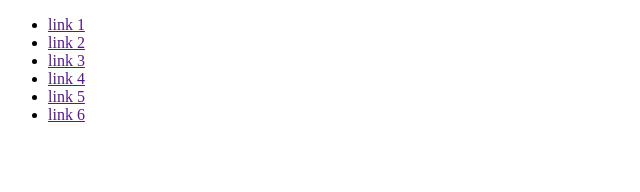
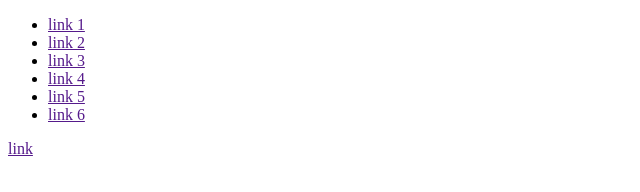
Before and after one commit to b9532970850/test-git-repo, a plain HTML site: page index.html in a window 1280 px wide. Shown: the full height of the page, 0-640 px from the left. Drawn offline with Linux system fonts and the light colour scheme.

Commit message:
добавил aside

```diff
--- a/index.html
+++ b/index.html
@@ -16,5 +16,8 @@
             <li><a href="">link 6</a></li>
         </ul>
     </header>
+    <aside>
+        <a href="">link</a>
+    </aside>
 </body>
 </html>
```
